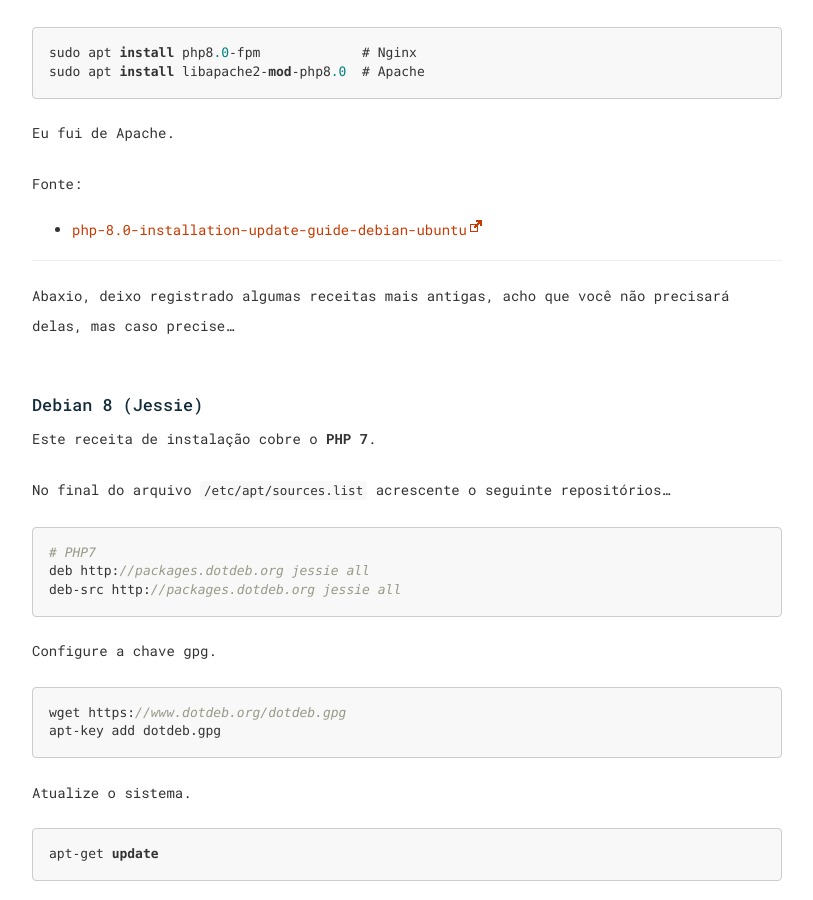
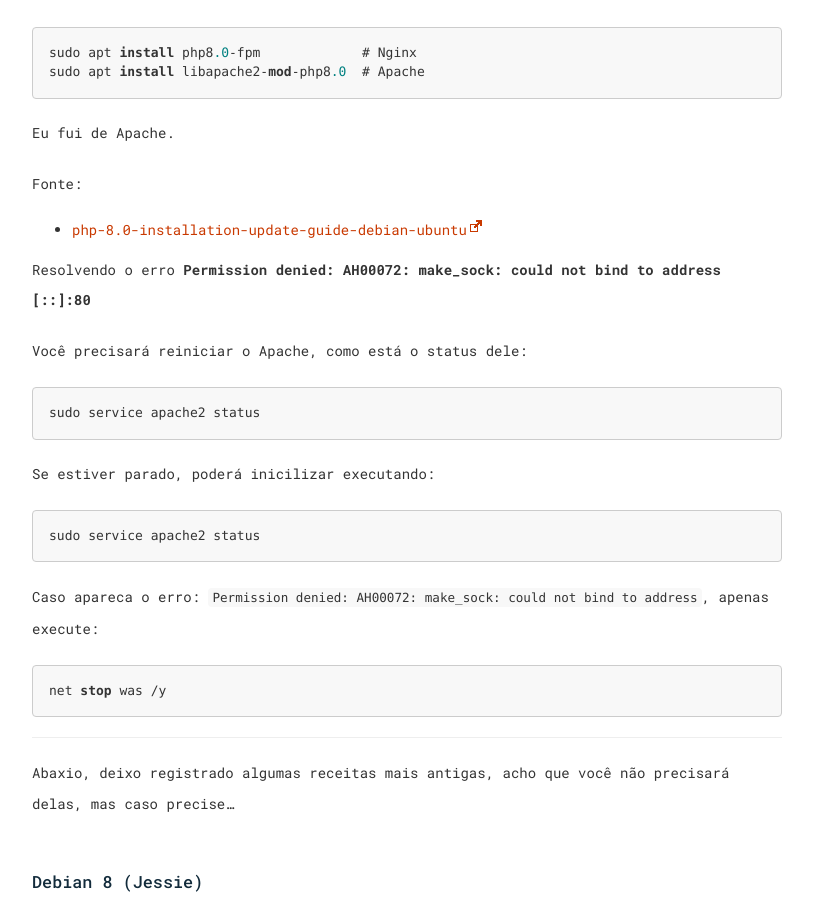
Before and after one commit to website-devfuria/php, a Jekyll site: the page built from instalando-php-no-linux-e-no-windows/index.md, in a window 1280 px wide and 900 px high, scrolled down 1669 px. Shown: the whole window, without its empty margins (233-1046 px from the left). Built offline with Jekyll 4.4.1, drawn with Linux system fonts in a browser that asks for light colours.

Commit message:
instalação php 8 (erro)

```diff
--- a/instalando-php-no-linux-e-no-windows/index.md
+++ b/instalando-php-no-linux-e-no-windows/index.md
@@ -53,6 +53,21 @@ Eu fui de Apache.
 Fonte:
 
 - [php-8.0-installation-update-guide-debian-ubuntu](https://php.watch/articles/php-8.0-installation-update-guide-debian-ubuntu)
+
+
+Resolvendo o erro __Permission denied: AH00072: make_sock: could not bind to address [::]:80__
+
+Você precisará reiniciar o Apache, como está o status dele:
+
+    sudo service apache2 status
+
+Se estiver parado, poderá inicilizar executando:
+
+    sudo service apache2 status
+
+Caso apareca o erro: `Permission denied: AH00072: make_sock: could not bind to address`, apenas execute:
+
+    net stop was /y
 
 
 ---
```
